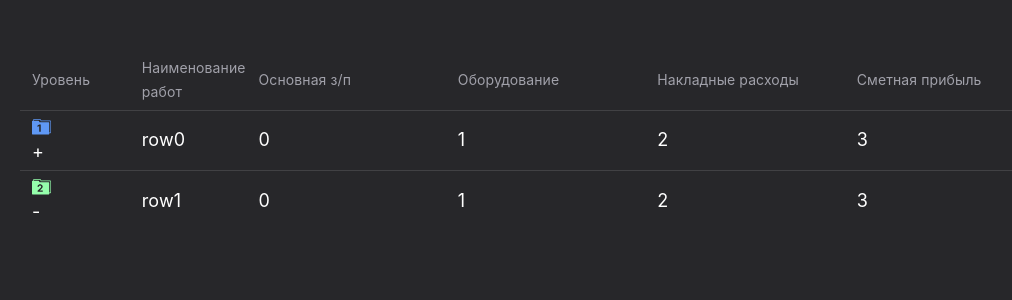
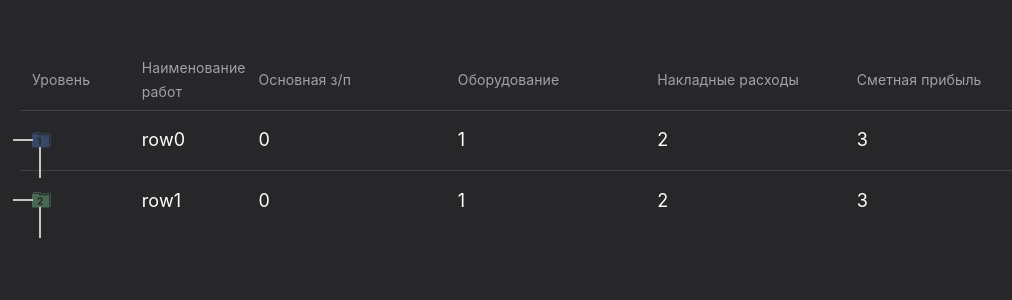
Before and after one commit to ArhDemetriy/test_material-ui, a React (Create React App) app: page / in a window 1280 px wide. Shown: the top 300 px of the page, without its empty margins (108-1120 px from the left). Built offline with nearby package versions, Linux system fonts and the light colour scheme.

Commit message:
init line in controls

```diff
--- a/src/features/CustomTable/Controls.tsx
+++ b/src/features/CustomTable/Controls.tsx
@@ -10,18 +10,25 @@ export interface ControlsProps{
     readonly existNextItem?: boolean
 }
 export const Controls: FC<IncludeClassName<ControlsProps>> = p => {
-
     let icoSrc = folder1
     if (p.level === 1)
         icoSrc = folder2
     else if (p.level === 2)
         icoSrc = doc
 
-    return <td className={`${p.requiredClass} ${styles['controls'] ?? ''}`}>
+    return <td className={p.requiredClass}>
         <div className={styles['controls']}>
-            <div/>
-            <img src={icoSrc} alt="" />
+            <div className={`${styles['controls__wrapper']} ${styles['controls__wrapper-left']}`}>
+                <div className={styles['controls__wrapper']}>
+                    <div className={`${styles['controls__line']} ${styles['controls__line-horizontal']}`} />
+                </div>
+                <div className={`${styles['controls__wrapper']} ${styles['controls__wrapper-bottom']}`}>
+                    <div className={styles['controls__wrapper']}>
+                        <div className={`${styles['controls__line']} ${styles['controls__line-vertical']}`} />
+                    </div>
+                    <img src={icoSrc} className={styles['controls__image']} alt="" />
+                </div>
+            </div>
         </div>
-        {p.existNextItem ? '+' : '-'}
     </td>
 }
--- a/src/features/CustomTable/ControlsItem.module.scss
+++ b/src/features/CustomTable/ControlsItem.module.scss
@@ -1,2 +1,37 @@
-.controls_item{
+.controls{
+    width: 100%;
+    height: 100%;
+    display: flex;
+
+    // lines
+    &__wrapper{
+        display: flex;
+        align-items: center;
+        position: relative;
+        &-left{
+            flex-direction: row;
+        }
+        &-bottom{
+            flex-direction: column-reverse;
+        }
+    }
+    &__line{
+        position: absolute;
+        border: 1px solid #C6C6C6;
+        &-vertical{
+            height: calc(var(--row_height, 0) / 2 + 1px);
+            top: -1px;
+            right: 1px;
+        }
+        &-horizontal{
+            width: 20px;
+            right: -1px;
+        }
+    }
+
+    // image
+    &__image{
+        position: relative;
+        opacity: .3;
+    }
 }
```
